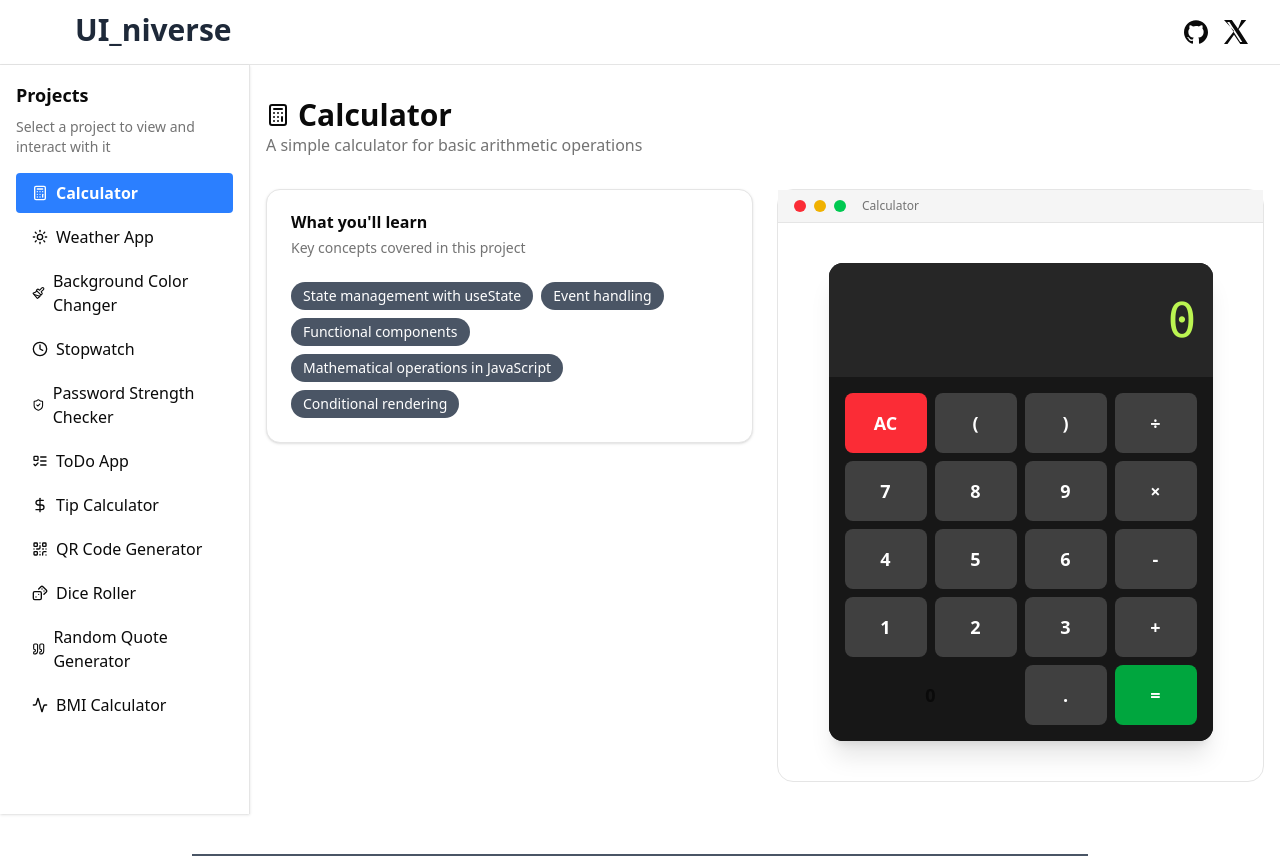
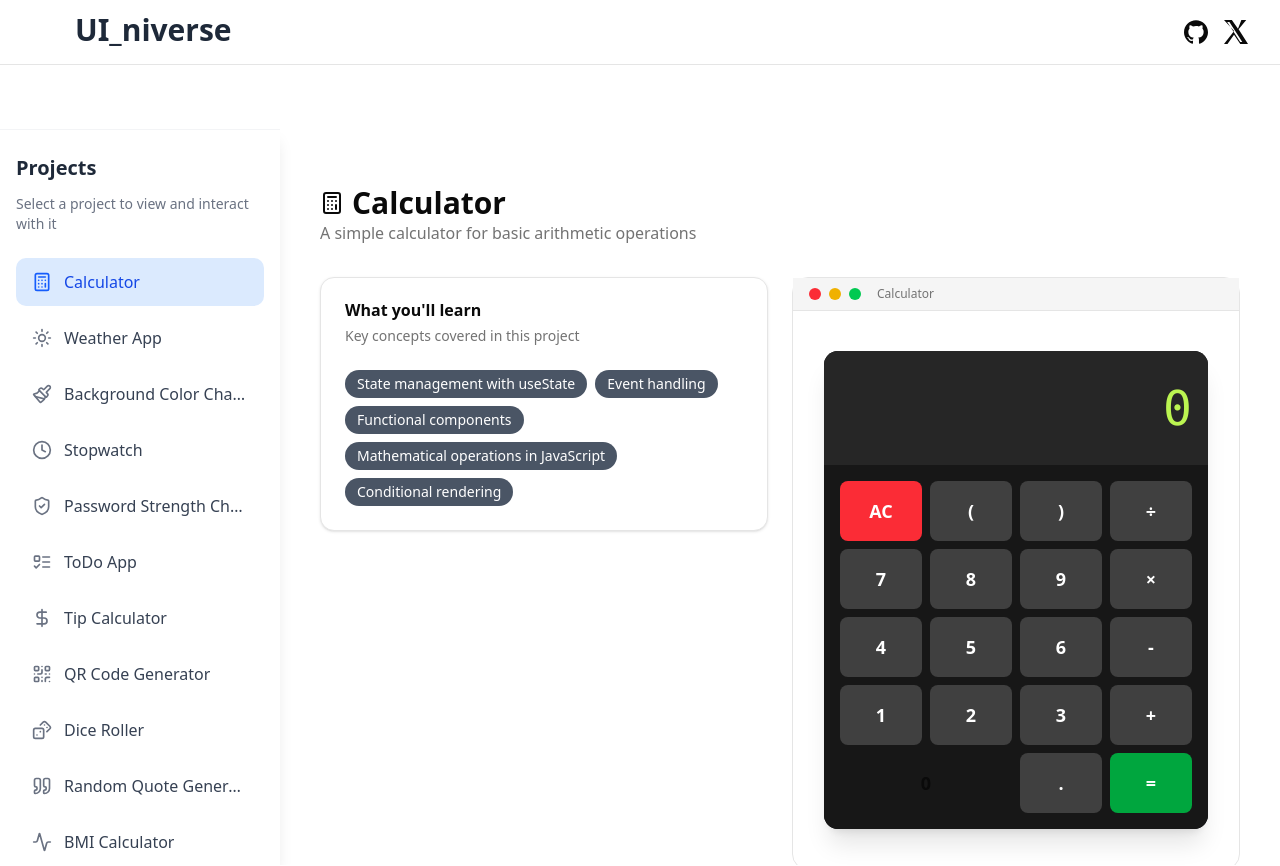
Before and after one commit to ArDnath/UI_niverse, a React (Vite) app in the folder UIniverse/: page /projects/calculator in a window 1280 px wide. Shown: the top 866 px of the page. Built offline with nearby package versions, Linux system fonts and the light colour scheme; some icons are missing.

Commit message:
UI Changes

```diff
--- a/UIniverse/src/components/Sidebar.tsx
+++ b/UIniverse/src/components/Sidebar.tsx
@@ -1,5 +1,6 @@
-import { useState } from "react";
-import { DynamicIcon } from "lucide-react/dynamic";
+import { useState, useEffect } from "react";
+import { PanelLeft, X } from "lucide-react";
+import { cn } from "@/lib/utils";
 import type { Project } from "@/types/types";
 
 interface SidebarProps {
@@ -16,69 +17,134 @@ const Sidebar = ({
   className,
 }: SidebarProps) => {
   const [isMobileOpen, setIsMobileOpen] = useState(false);
+  const [isMounted, setIsMounted] = useState(false);
+
+  // Prevent hydration mismatch
+  useEffect(() => {
+    setIsMounted(true);
+  }, []);
+
+  // Close sidebar when clicking outside on mobile
+  useEffect(() => {
+    if (!isMobileOpen) return;
+
+    const handleClickOutside = (event: MouseEvent) => {
+      const target = event.target as HTMLElement;
+      if (isMobileOpen && !target.closest('aside') && !target.closest('button')) {
+        setIsMobileOpen(false);
+      }
+    };
+
+    document.addEventListener('click', handleClickOutside, true);
+    return () => document.removeEventListener('click', handleClickOutside, true);
+  }, [isMobileOpen]);
+
+  // Prevent body scroll when sidebar is open on mobile
+  useEffect(() => {
+    if (!isMounted) return;
+
+    if (isMobileOpen) {
+      document.body.style.overflow = 'hidden';
+    } else {
+      document.body.style.overflow = 'auto';
+    }
+
+    return () => {
+      document.body.style.overflow = 'auto';
+    };
+  }, [isMobileOpen, isMounted]);
 
   return (
     <>
       {/* Mobile Toggle Button */}
       <button
-        className="md:hidden p-3 z-50 relative"
-        onClick={() => setIsMobileOpen(!isMobileOpen)}
-        aria-label="Toggle Sidebar"
+        className={cn(
+          "md:hidden  fixed top-20 left-4 z-50 p-2 rounded-md",
+          "bg-white shadow-md hover:bg-gray-100 transition-colors",
+          isMobileOpen ? 'opacity-0' : 'opacity-100',
+          'focus:outline-none focus:ring-2 focus:ring-blue-500 focus:ring-offset-2',
+          'transform transition-all duration-200 ease-in-out',
+          'flex items-center justify-center w-10 h-10',
+          'border border-gray-200'
+        )}
+        onClick={(e) => {
+          e.stopPropagation();
+          setIsMobileOpen(true);
+        }}
+        aria-label="Open menu"
       >
-        <DynamicIcon name={isMobileOpen ? "x" : "panel-left-open"} size={30} />
+        <PanelLeft className="h-5 w-5 text-gray-700" />
       </button>
 
       {/* Sidebar */}
       <aside
-        className={`
-          fixed top-0 left-0 h-full w-[250px] bg-white border-r shadow-sm
-          transform transition-transform duration-300 ease-in-out z-40
-          ${isMobileOpen ? "translate-x-0" : "-translate-x-full"}
-          md:static md:translate-x-0 md:h-auto md:block
-          ${className ?? ""}
-        `}
+        className={cn(
+          "fixed top-0 left-0 h-full w-[280px] bg-white border-r shadow-lg",
+          "transform transition-all duration-300 ease-in-out z-40",
+          isMobileOpen ? "translate-x-0" : "-translate-x-full",
+          "md:static md:translate-x-0 md:h-[calc(100vh-4rem)] md:top-16 md:border-t md:border-t-gray-100",
+          className
+        )}
+        onClick={(e) => e.stopPropagation()}
       >
-        <div className="p-4">
-          <h2 className="text-lg font-semibold mb-2">Projects</h2>
-          <p className="text-sm text-muted-foreground mb-4">
+        {/* Close button for mobile */}
+        <button
+          className="md:hidden absolute top-4 right-4 p-1 rounded-full hover:bg-gray-100"
+          onClick={() => setIsMobileOpen(false)}
+          aria-label="Close menu"
+        >
+          <X className="h-5 w-5 text-gray-500" />
+        </button>
+        <div className="p-4 pt-16 md:pt-6 overflow-y-auto h-full">
+          <h2 className="text-xl font-bold mb-3 text-gray-800">Projects</h2>
+          <p className="text-sm text-gray-500 mb-6">
             Select a project to view and interact with it
           </p>
 
-          <ul className="space-y-1">
+          <nav>
+            <ul className="space-y-2">
               {projects.map((project) => {
                 const Icon = project.icon;
+                const isSelected = selectedProject?.id === project.id;
+
                 return (
-                <li
-                  key={project.id}
-                  className={`cursor-pointer px-4 py-2 rounded flex items-center transition-colors
-                    ${
-                      selectedProject?.id === project.id
-                        ? "bg-blue-500 text-white font-semibold"
-                        : "hover:bg-blue-100"
-                    }
-                  `}
+                  <li key={project.id}>
+                    <button
+                      className={cn(
+                        "w-full text-left px-4 py-3 rounded-lg flex items-center transition-all",
+                        "focus:outline-none focus:ring-2 focus:ring-blue-300 focus:ring-offset-2",
+                        isSelected
+                          ? "bg-blue-100 text-blue-700 font-medium"
+                          : "hover:bg-gray-100 text-gray-700"
+                      )}
                       onClick={() => {
                         onSelectedProject(project);
-                    setIsMobileOpen(false); // Close sidebar on mobile after selection
+                        setIsMobileOpen(false);
                       }}
                     >
-                  <Icon className="mr-2 h-4 w-4" />
-                  {project.name}
+                      <Icon className={cn(
+                        "mr-3 h-5 w-5 flex-shrink-0",
+                        isSelected ? "text-blue-600" : "text-gray-500"
+                      )} />
+                      <span className="truncate">{project.name}</span>
+                    </button>
                   </li>
                 );
               })}
             </ul>
+          </nav>
         </div>
       </aside>
 
       {/* Overlay for mobile */}
-      {isMobileOpen && (
       <div
-          className="fixed inset-0 bg-black bg-opacity-40 z-30 md:hidden"
+        className={cn(
+          "fixed inset-0 bg-black bg-opacity-50 z-30 transition-opacity duration-300",
+          isMobileOpen ? "opacity-100 md:opacity-0" : "opacity-0 pointer-events-none"
+        )}
         onClick={() => setIsMobileOpen(false)}
         aria-hidden="true"
       />
-      )}
     </>
   );
 };
--- a/UIniverse/src/projects/BMICalculator/BMICalculator.tsx
+++ b/UIniverse/src/projects/BMICalculator/BMICalculator.tsx
@@ -1,4 +1,4 @@
-import React, { useState } from "react";
+import { useState } from "react";
 import { motion } from "framer-motion";
 
 function BMICalculator() {
--- a/UIniverse/src/projects/Dice/rollDice.tsx
+++ b/UIniverse/src/projects/Dice/rollDice.tsx
@@ -1,4 +1,4 @@
-import React, { useState } from "react";
+import { useState } from "react";
 import { motion } from "framer-motion";
 
 function DiceRoller() {
--- a/UIniverse/src/projects/QRGenerator/QRgenerator.tsx
+++ b/UIniverse/src/projects/QRGenerator/QRgenerator.tsx
@@ -1,4 +1,4 @@
-import React, { useState, useRef } from "react";
+import  { useState, useRef } from "react";
 import { QRCodeCanvas } from "qrcode.react";
 
 function QRGenerator() {
--- a/UIniverse/src/projects/QuoteGenerator/QuoteGenerator.tsx
+++ b/UIniverse/src/projects/QuoteGenerator/QuoteGenerator.tsx
@@ -1,4 +1,4 @@
-import React, { useState } from "react";
+import  { useState } from "react";
 import { motion } from "framer-motion";
 
 const quotes = [
--- a/UIniverse/src/routes/GetStarted/GetStarted.tsx
+++ b/UIniverse/src/routes/GetStarted/GetStarted.tsx
@@ -1,4 +1,4 @@
-import { useEffect, useState } from 'react';
+import { useEffect } from 'react';
 import { useParams, useNavigate } from 'react-router-dom';
 import Sidebar from '@/components/Sidebar';
 import { getAllProjects } from '@/lib/projects';
@@ -8,7 +8,6 @@ import ProjectDisplay from '@/components/ProjectDisplay';
 export default function GetStartedPage() {
   const navigate = useNavigate();
   const { projectId } = useParams<{ projectId?: string }>();
-  const [isMobileOpen, setIsMobileOpen] = useState(false);
 
   const projects = getAllProjects();
 
@@ -27,21 +26,22 @@ export default function GetStartedPage() {
   const handleSelectProject = (project: Project) => {
     if (project.id !== projectId) {
       navigate(`/projects/${project.id}`);
-      setIsMobileOpen(false);
     }
   };
 
   return (
-    <div className="h-full flex">
-      <Sidebar
-                  projects={projects}
-                  selectedProject={selectedProject}
-                  onSelectedProject={handleSelectProject}
-                  className="border-0"
-                />
-      <main className="flex-1">
+    <div className="flex flex-col h-[calc(100vh-4rem)] mt-16">
+      <div className="flex flex-1 overflow-hidden">
+        <Sidebar
+          projects={projects}
+          selectedProject={selectedProject}
+          onSelectedProject={handleSelectProject}
+          className="border-0 h-full"
+        />
+        <main className="flex-1 overflow-auto p-4 md:p-6">
           <ProjectDisplay project={selectedProject} />
         </main>
+      </div>
     </div>
   );
 }
```
Lines whose indentation alone changed are shown as unchanged.
